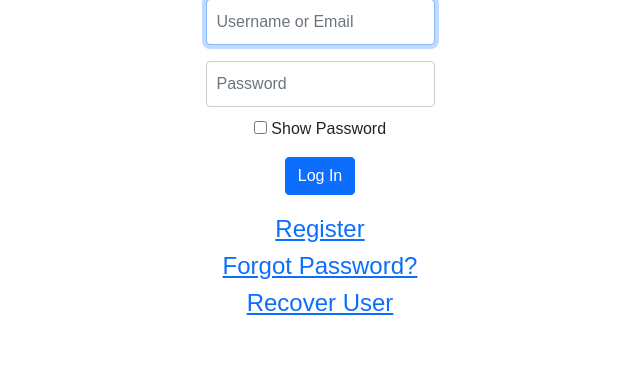
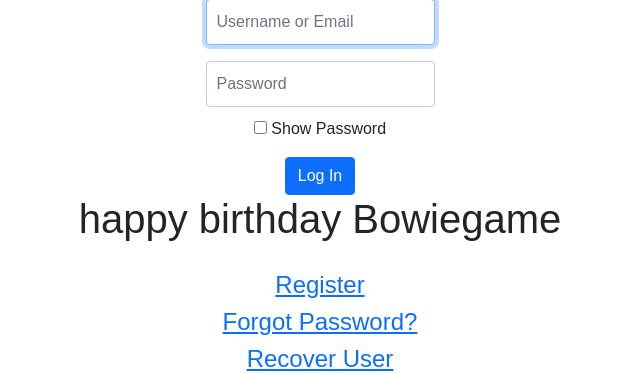
Before and after one commit to sanchezle/Bowie_game1, a Flask app: page /login in a window 1280 px wide. Shown: the part 169-543 px from the top of the page, without its empty margins (320-960 px from the left). Run offline with Flask 3, Linux system fonts and the light colour scheme; some libraries are stand-ins or nearby versions.

Commit message:
birthday message

```diff
--- a/templates/login.html
+++ b/templates/login.html
@@ -14,6 +14,9 @@
         <input type="checkbox" onclick="togglePasswordVisibility()"> Show Password
     </div>
     <button class="btn btn-primary" type="submit">Log In</button>
+    <div >
+        <h1> happy birthday Bowiegame</h1>
+    </div>
 </form>
 <a id="cambiar" href="/register"><h4>Register</h4></a>
 <a id="password_reset_request" href="/password_reset_request"><h4>Forgot Password?</h4></a>
```
